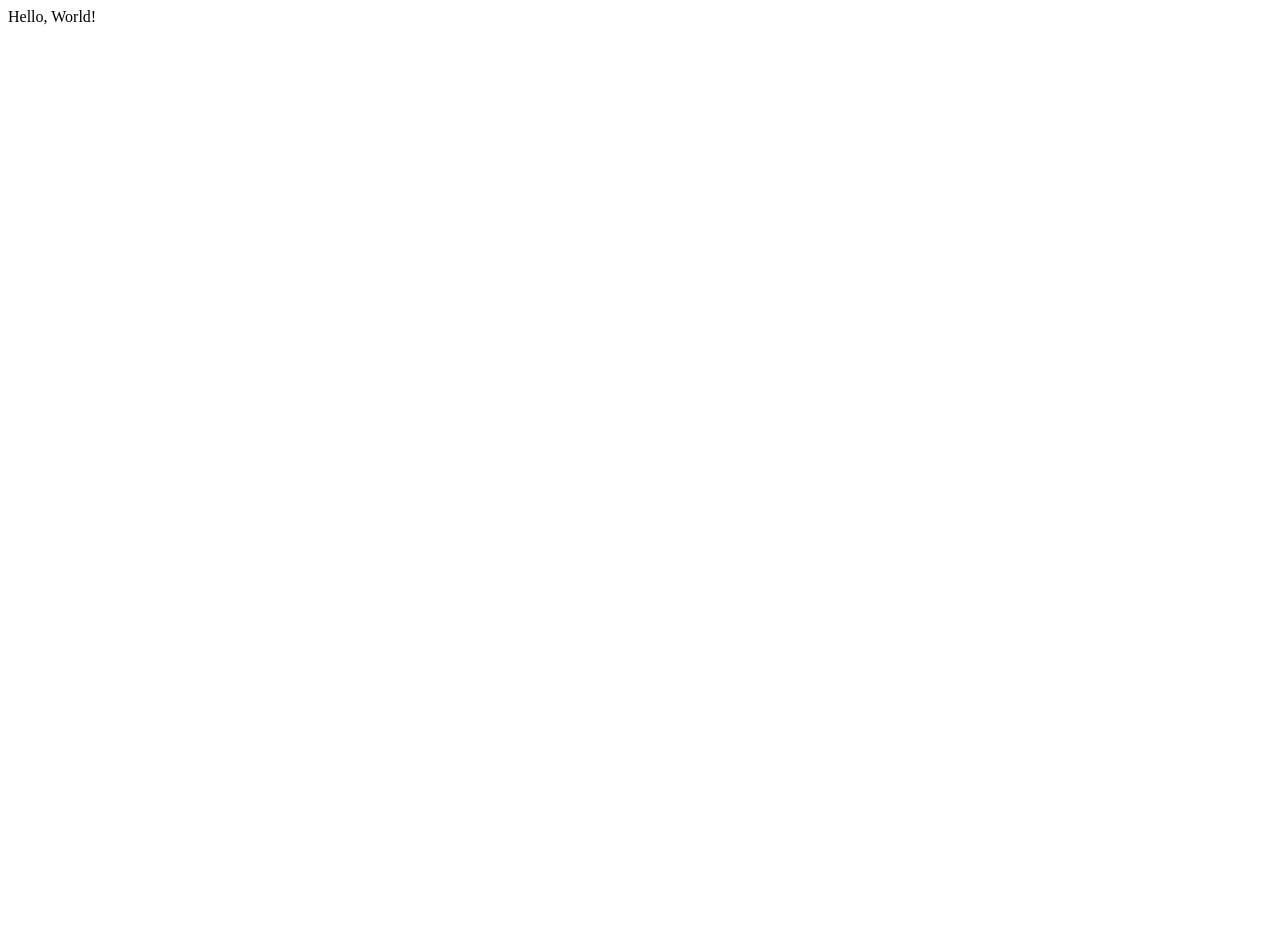
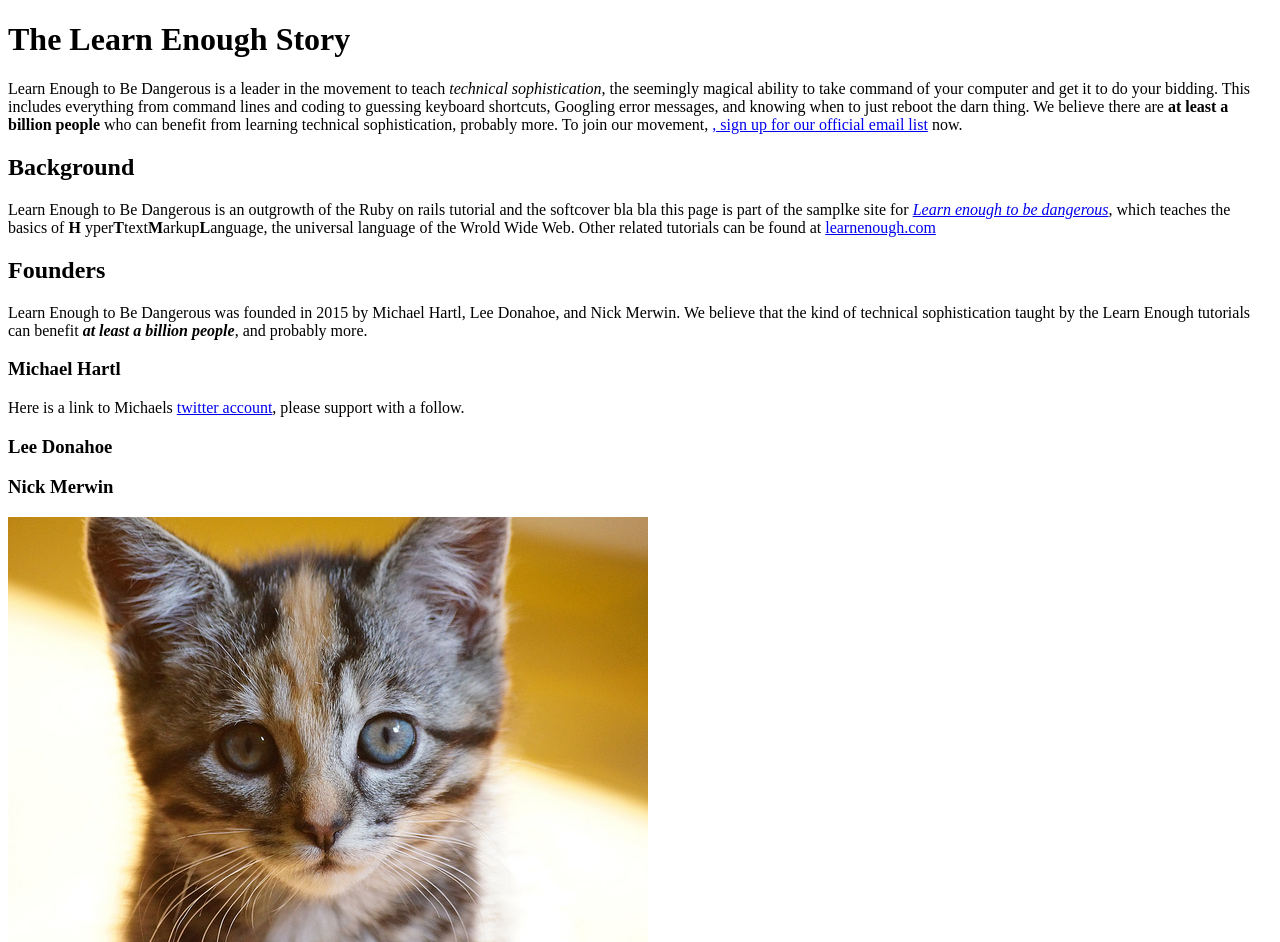
Before and after one commit to Chazie9/sample_website, a plain HTML site: page index.html in a window 1280 px wide. Shown: the top 942 px of the page. Before the commit the page ends 800 px from the top, so only its background shows below. Drawn offline with Linux system fonts and the light colour scheme.

Commit message:
Add content and some images

```diff
--- a/index.html
+++ b/index.html
@@ -1 +1,53 @@
-<p> Hello, World!</p>
+<!DOCTYPE html>
+<html>
+  <head>
+    <title>Learn enough to be Dangerous</title>
+    <meta charset="utf-8">
+  </head>
+  <body>
+    <h1>The Learn Enough Story</h1>
+      <p>
+      Learn Enough to Be Dangerous is a leader in the movement to teach
+      <em>technical sophistication</em>, the seemingly magical ability to take
+      command of your computer and get it to do your bidding. This includes
+      everything from command lines and coding to guessing keyboard shortcuts,
+      Googling error messages, and knowing when to just reboot the darn thing.
+      We believe there are <strong>at least a billion people</strong> who
+      can benefit from learning technical sophistication, probably more. To
+      join our movement, <a href="http://learnenough.com/email">, sign up
+      for our official email list</a> now.
+    </p>
+    <h2>Background</h2>
+    <p>
+      Learn Enough to Be Dangerous is an outgrowth of the
+      <a href"http://railstutorial.org/">Ruby on rails tutorial </a> and the
+      <a href"www.softcover.io"></a>softcover bla bla
+      this page is part of the samplke site for <a href="http://learnenough.com/html-tutorial">
+        <em>Learn enough to be dangerous</em></a>, which teaches the basics of <strong>H</strong>
+        yper<strong>T</strong>text<strong>M</strong>arkup<strong>L</strong>anguage, the universal language of the
+        Wrold Wide Web.
+
+        Other related tutorials can be found at
+        <a href="http://learnenough.com/">learnenough.com</a>
+    </p>
+    <h2>Founders</h2>
+    <p>
+      Learn Enough to Be Dangerous was founded in 2015 by Michael Hartl, Lee
+      Donahoe, and Nick Merwin. We believe that the kind of technical
+      sophistication taught by the Learn Enough tutorials can benefit
+      <strong><em>at least a billion people</em></strong>, and probably more.
+    </p>
+    <h3>Michael Hartl</h3>
+    <p>
+     Here is a link to Michaels <a href="http://twitter.com/mhartl">
+      twitter account</a>, please support with a follow.
+    </p>
+    <h3>Lee Donahoe</h3>
+    <h3>Nick Merwin</h3>
+    <p>
+      <img src="images/kitten.jpg" alt="An adorable kitten">
+      <img src="images/kitten.jpg" alt="An adorable kitten">
+      <img src="http://example.com/images/kitten.jpg" alt="An adorable kitten">
+    </p>
+  </body>
+</html>
```
Also changed, not shown: images/kitten.jpg (added).
